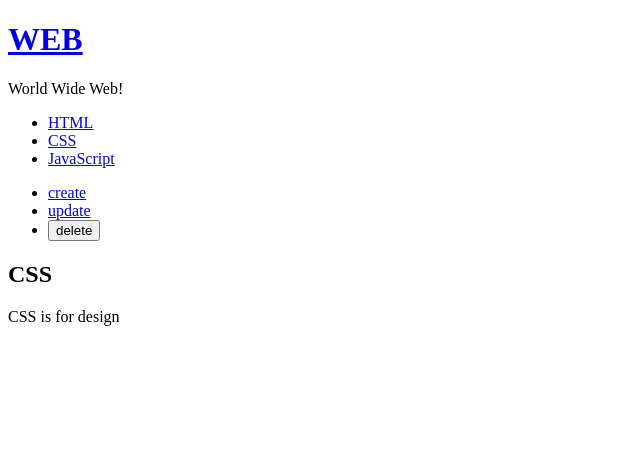
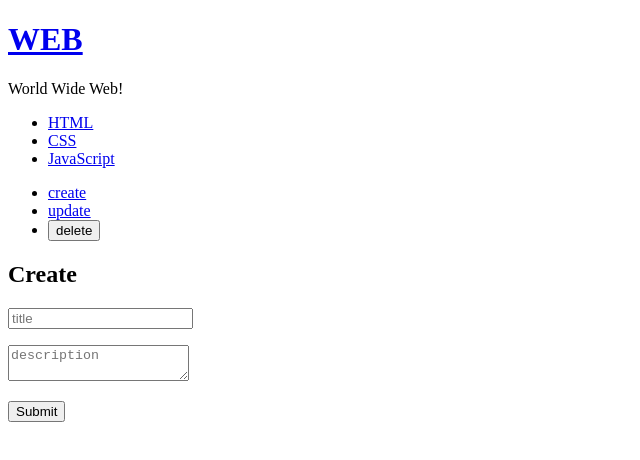
Before and after one commit to tnghd5761/react_practice, a React (Create React App) app: page / in a window 1280 px wide. Shown: the top 460 px of the page, without its empty margins (0-640 px from the left). Built offline with nearby package versions, Linux system fonts and the light colour scheme.

Commit message:
Feb02_practice
create component using concat

```diff
--- a/src/App.js
+++ b/src/App.js
@@ -1,6 +1,7 @@
 import React, {Component} from 'react';
 import TOC from "./components/TOC";
-import Content from "./components/Content";
+import ReadContent from "./components/ReadContent";
+import CreateContent from "./components/CreateContent";
 import Subject from "./components/Subject";
 import Control from "./components/Control";
 import './App.css';
@@ -8,8 +9,9 @@
 class App extends Component {
   constructor(props){
     super(props);
+    this.max_content_id = 3;
     this.state = {
-      mode:'read',
+      mode:'create',
       selected_content_id:2,
       subject:{title:'WEB', sub:'World Wide Web!'},
       welcome:{title:'Welcome', desc:'Hello, React!!'},
@@ -22,10 +24,11 @@
   }
   render(){
     console.log('App render');
-    var _title, _desc = null;
+    var _title, _desc, _article = null;
     if(this.state.mode === 'welcome'){
       _title = this.state.welcome.title;
       _desc = this.state.welcome.desc;
+      _article = <ReadContent title={_title} desc={_desc}></ReadContent>
     } else if(this.state.mode ==='read'){
       var i = 0;
       while(i < this.state.contents.length){
@@ -37,6 +40,17 @@
         }
         i = i + 1;
       }
+      _article = <ReadContent title={_title} desc={_desc}></ReadContent>
+    } else if(this.state.mode === 'create'){
+      _article = <CreateContent onSubmit={function(_title, _desc){
+        this.max_content_id = this.max_content_id + 1;
+        var _contents = this.state.contents.concat(
+          {id:this.max_content_id, title:_title, desc:_desc}
+        )
+        this.setState({
+          contents:_contents
+        });
+      }.bind(this)}></CreateContent>
     }
     return (
       <div className="App">
@@ -60,7 +74,7 @@
             mode:_mode
           });
         }.bind(this)}></Control>
-        <Content title={_title} desc={_desc}></Content>
+        {_article}
       </div>
     );
   }
--- /dev/null
+++ b/src/components/CreateContent.js
@@ -0,0 +1,32 @@
+import React, {Component} from 'react';
+
+class CreateContent extends Component{
+    render(){
+      return(
+        <article>
+          <h2>Create</h2>
+          <form action="/create_process" method="post"
+            onSubmit={function(e){
+              e.preventDefault();
+              this.props.onSubmit(
+                e.target.title.value,
+                e.target.desc.value
+              );
+              alert('Submit!!');
+            }.bind(this)}
+          >
+            <p><input type="text" name="title"
+            placeholder="title"></input></p>
+            <p>
+              <textarea name="desc" placeholder="description"></textarea>
+            </p>
+            <p>
+              <input type="submit"></input>
+            </p>
+          </form>
+        </article>
+      );
+    }
+  }
+
+  export default CreateContent;
--- a/src/components/Content.js
+++ b/src/components/ReadContent.js
@@ -1,6 +1,6 @@
 import React, {Component} from 'react';
 
-class Content extends Component{
+class ReadContent extends Component{
     render(){
       return(
         <article>
@@ -11,4 +11,4 @@
     }
   }
 
-  export default Content;
+  export default ReadContent;
```
Also changed, not shown: 1 other file (tests, documents, lock files or other folders).
